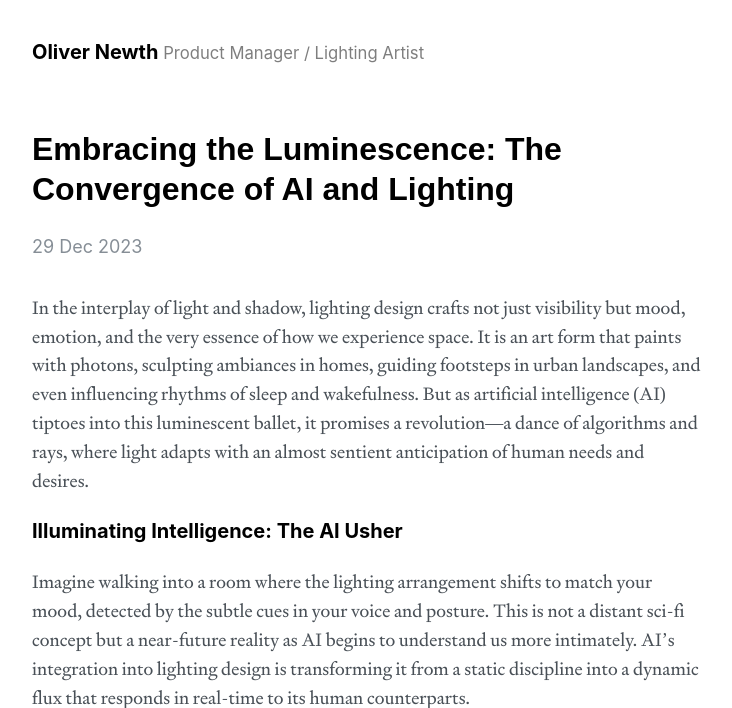
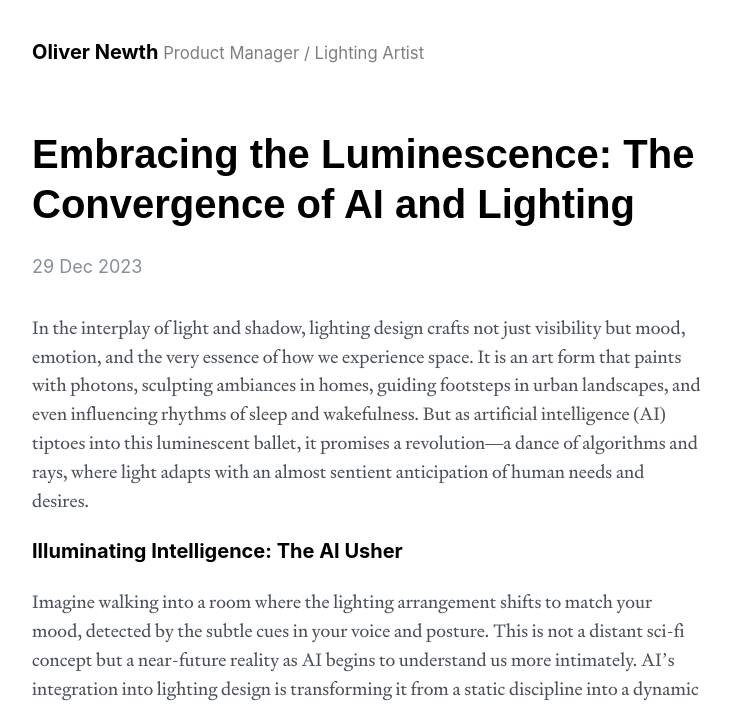
Before and after one commit to olivernewth/personal2, a Jekyll site: the page built from index.html, in a window 1280 px wide. Shown: the top 708 px of the page, without its empty margins (272-1004 px from the left). Built offline with Jekyll 4.4.1, drawn with Linux system fonts in a browser that asks for light colours; some web fonts are replaced; the list of posts is cut into pages by our own code; grey boxes are pictures that could not be loaded.

Commit message:
Update title size

```diff
--- a/_sass/_type.scss
+++ b/_sass/_type.scss
@@ -19,7 +19,7 @@ h1, h2, h3, h4, h5, h6 {
 }
 
 h1 {
-  font-size: 2rem;
+  font-size: 2.5rem;
 }
 
 h2 {
```
